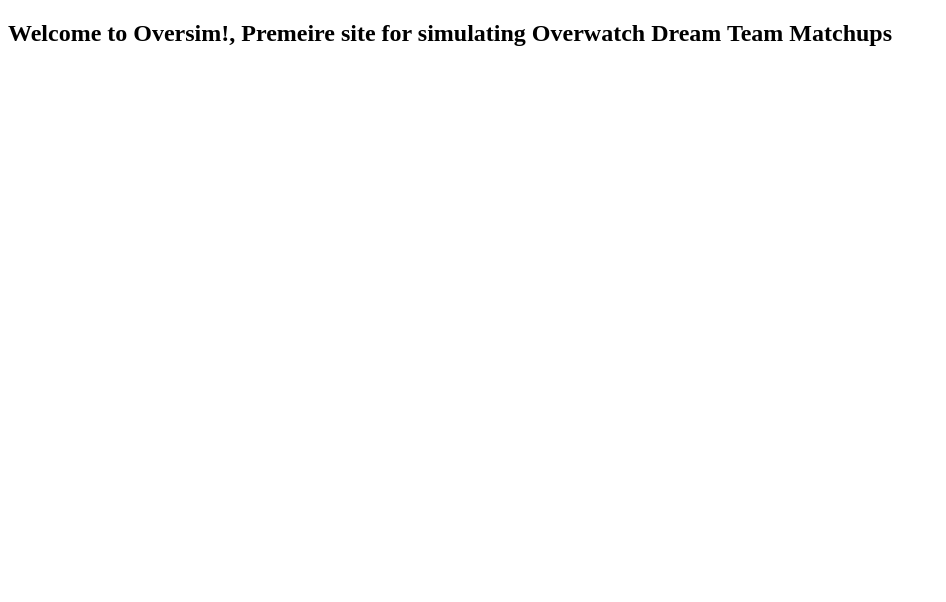
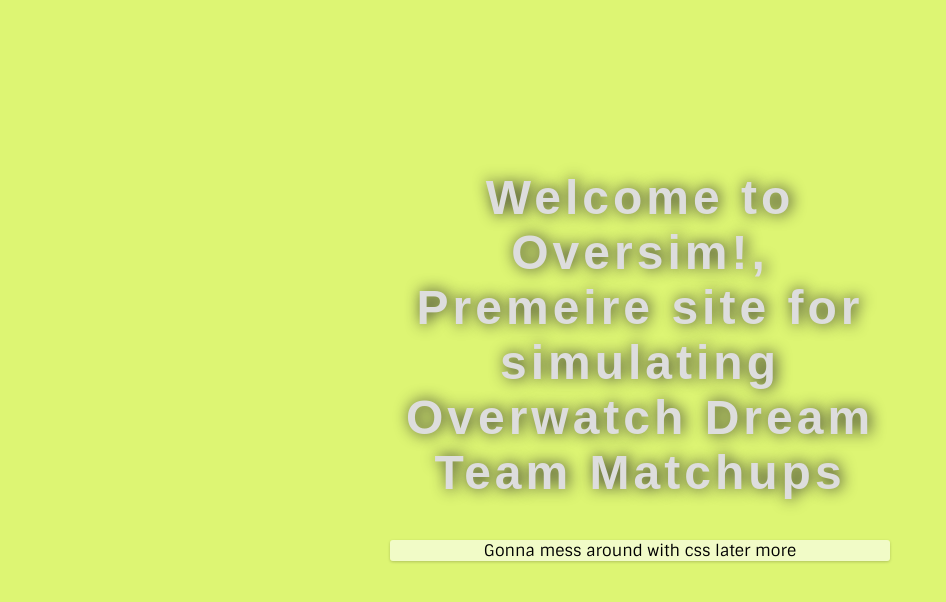
Before and after one commit to TheMoakMan/Oversim, a Flask app: page / in a window 1280 px wide. Shown: the top 602 px of the page, without its empty margins (0-946 px from the left). Run offline with Flask 2, Linux system fonts and the light colour scheme.

Commit message:
Look different now....

```diff
--- a/templates/ovs.html
+++ b/templates/ovs.html
@@ -1,11 +1,57 @@
 <!DOCTYPE html>
-<html>
+<html lang="en">
   <head>
+    <meta charset="utf-8">
     <title>{{title}}</title>
-  </head>
+
+    <link href='http://fonts.googleapis.com/css?family=Sintony:400,700'
+          rel='stylesheet' type='text/css'>
+
+    <style type="text/css">
+     body
+      {
+        background-color:rgba(200, 240, 24, 0.603);
+      }
+
+      h2
+      {
+        font-size:48px;
+        margin-top:0;
+        font-family:Arial, sans-serif;
+        text-shadow:2px 0 15px #292929;
+        letter-spacing:4px;
+        text-decoration:none;
+        color:#DDD;
+      }
+
+      #banner
+      {
+        width:500px;
+        height:200px;
+        text-align:center;
+        background-repeat:no-repeat;
+        border-radius:5px;
+        margin:90px auto auto;
+        padding:80px 0;
+      }
+
+      .lead
+      {
+        background-color:rgba(255,255,255,0.6);
+        border-radius:3px;
+        box-shadow:rgba(0,0,0,0.2) 0 1px 3px;
+        font-family:Sintony, sans-serif;
+      }
+    </style>
+
+</head>
 
   <body>
-    <h2>{{description}}</h2>
+    <div id="banner">
+      <h2>{{description}}</h2>
+      <p class="lead">Gonna mess around with css later more</p>
+    </div>
+
   </body>
 
 </html>
```
